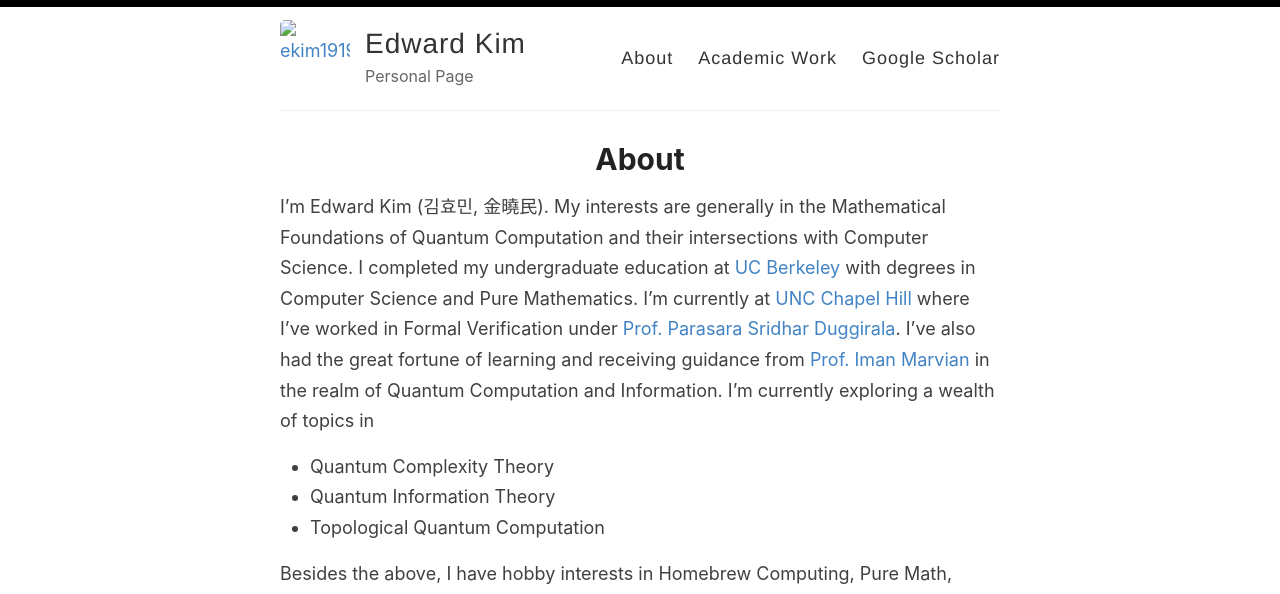
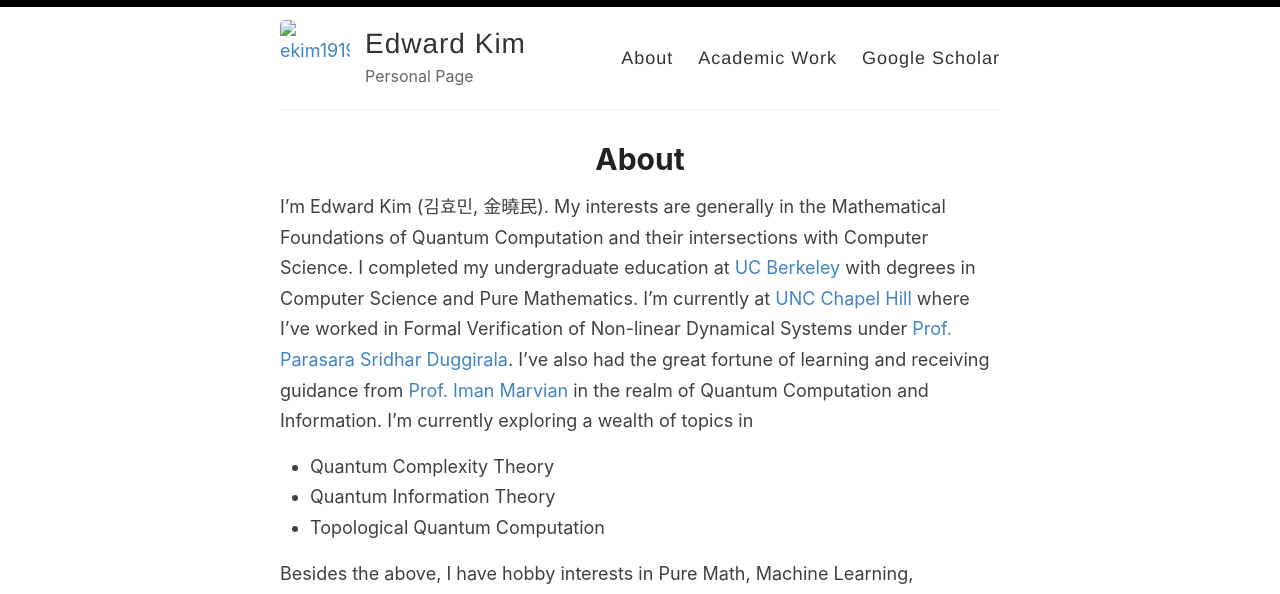
Before and after one commit to ekim1919/ekim1919.github.io, a Jekyll site: the page built from _pages/about.md, in a window 1280 px wide. Shown: the top 594 px of the page. Built offline with Jekyll 4.4.1, drawn with Linux system fonts in a browser that asks for light colours; some of the changed text lies outside the part shown.

Commit message:
Further edits

```diff
--- a/_pages/about.md
+++ b/_pages/about.md
@@ -6,13 +6,13 @@
   - /
 ---
 
- I'm Edward Kim (김효민, 金曉民). My interests are generally in the Mathematical Foundations of Quantum Computation and their intersections with Computer Science. I completed my undergraduate education at [UC Berkeley](https://cs.berkeley.edu/) with degrees in Computer Science and Pure Mathematics. I'm currently at [UNC Chapel Hill](https://cs.unc.edu/) where I've worked in Formal Verification under [Prof. Parasara Sridhar Duggirala](https://www.cs.unc.edu/~psd/). I've also had the great fortune of learning and receiving guidance from [Prof. Iman Marvian](https://sites.duke.edu/marvian/) in the realm of Quantum Computation and Information. I'm currently exploring a wealth of topics in
+ I'm Edward Kim (김효민, 金曉民). My interests are generally in the Mathematical Foundations of Quantum Computation and their intersections with Computer Science. I completed my undergraduate education at [UC Berkeley](https://cs.berkeley.edu/) with degrees in Computer Science and Pure Mathematics. I'm currently at [UNC Chapel Hill](https://cs.unc.edu/) where I've worked in Formal Verification of Non-linear Dynamical Systems under [Prof. Parasara Sridhar Duggirala](https://www.cs.unc.edu/~psd/). I've also had the great fortune of learning and receiving guidance from [Prof. Iman Marvian](https://sites.duke.edu/marvian/) in the realm of Quantum Computation and Information. I'm currently exploring a wealth of topics in
 
   * Quantum Complexity Theory
   * Quantum Information Theory
   * Topological Quantum Computation
 
-Besides the above, I have hobby interests in Homebrew Computing, Pure Math, Financial Markets, Cryptocurrencies, and Functional Programming.
+Besides the above, I have hobby interests in Pure Math, Machine Learning, Homebrew/Retro Computing, Hobby Electronics, Financial Markets, Cryptocurrencies, and Type Theory.
 
   ![Profile Picture](/images/profile.jpg){:class="img-responsive"}
 
```
Also changed, not shown: _pages/pubs.md (+2 -2 lines).
